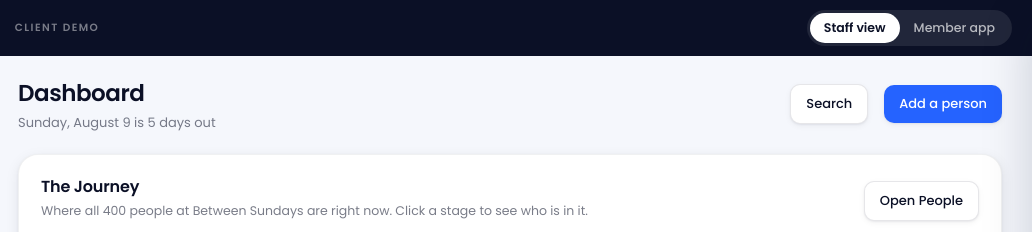
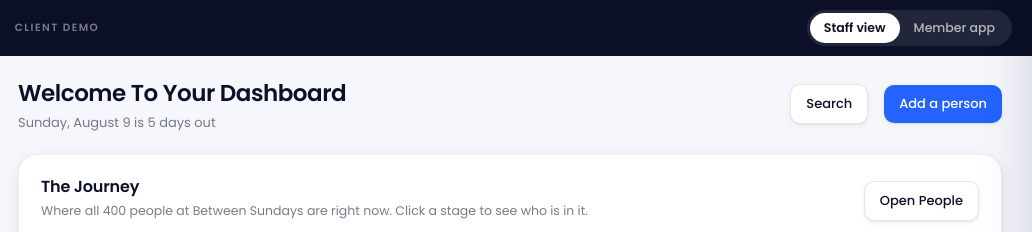
Before and after one commit to isaach3lms/dos-demo, a plain HTML site: page index.html in a window 1280 px wide. Shown: the top 232 px of the page, 248-1280 px from the left. Drawn offline with Linux system fonts and the light colour scheme.

Commit message:
Update dashboard heading

```diff
--- a/index.html
+++ b/index.html
@@ -654,7 +654,7 @@ function settingsView(){
 
 function staffView(){
   const titles = {
-    dashboard:["Dashboard","Sunday, August 9 is 5 days out"],
+    dashboard:["Welcome To Your Dashboard","Sunday, August 9 is 5 days out"],
     people:["People","Every person, and the step they are on"],
     services:["Services","Plan Sunday and fill the team"],
     kids:["Kids","Check in, rooms, and safety"],
```
